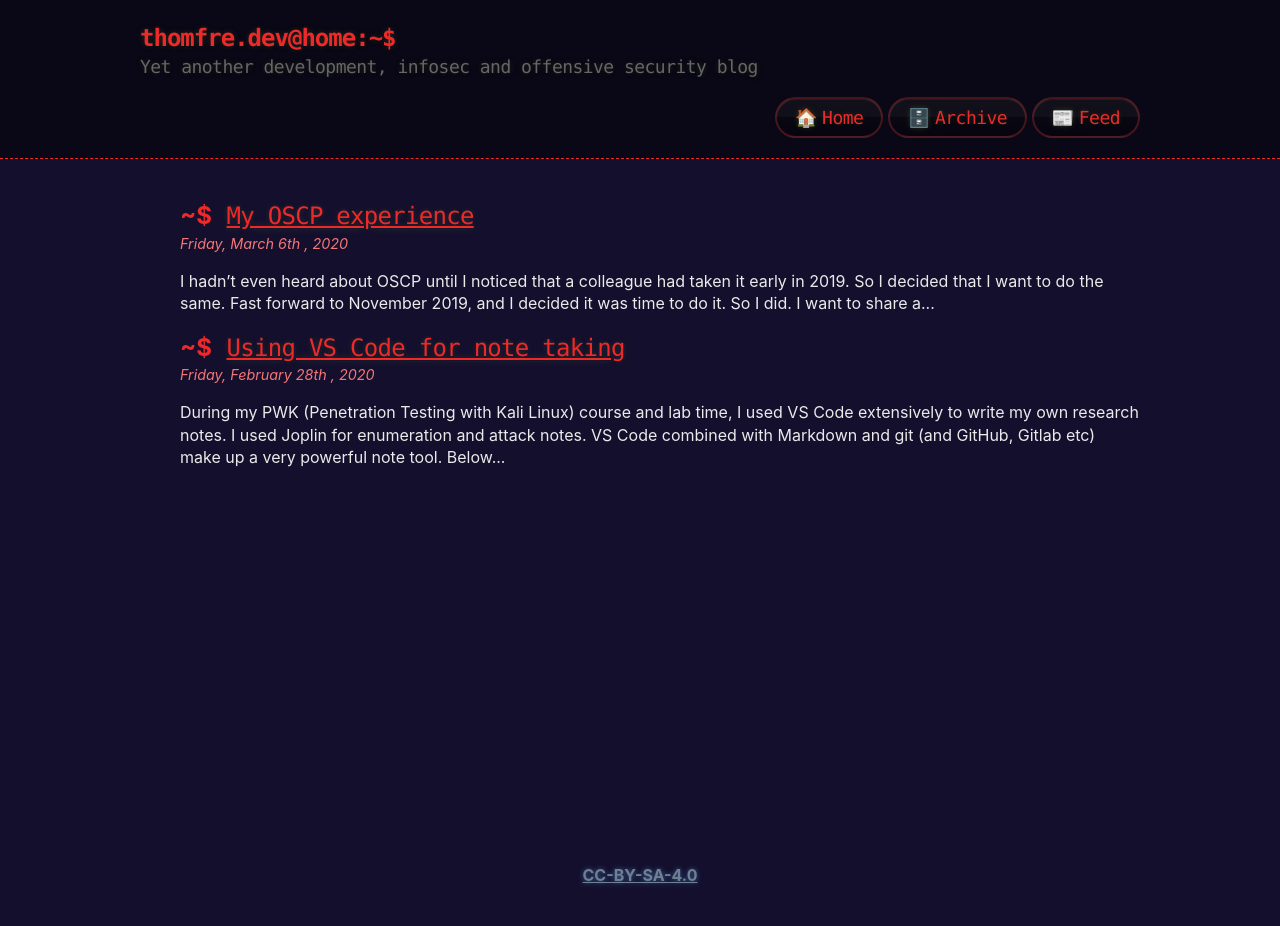
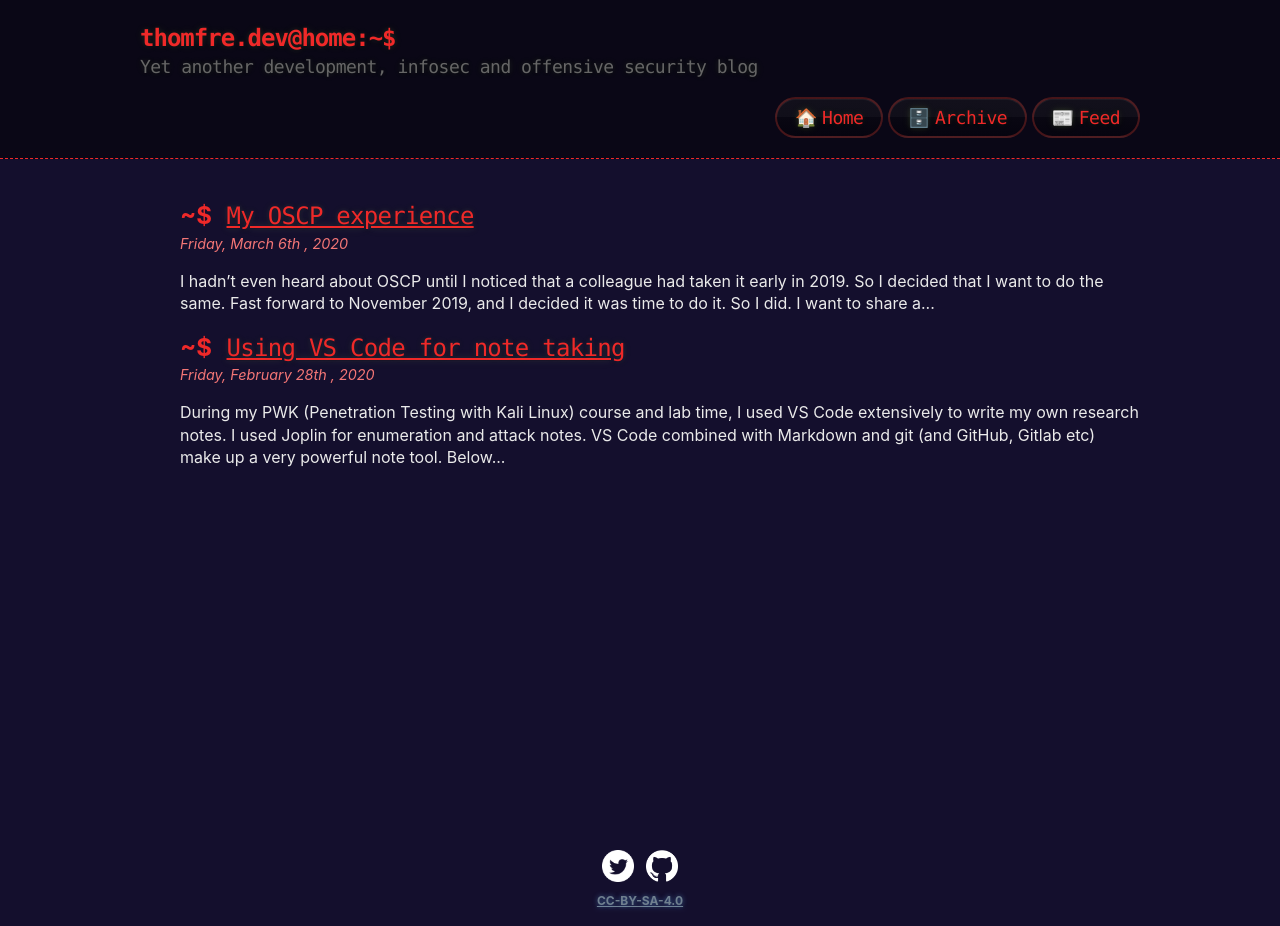
Before and after one commit to thomfre/thomfre.dev, a Jekyll site: the page built from index.html, in a window 1280 px wide. Built offline with Jekyll 4.4.1, drawn with Linux system fonts in a browser that asks for light colours; the list of posts is cut into pages by our own code; before the commit the page ends 900 px from its top, so only the background shows below that.

Commit message:
Added social links

```diff
--- a/_includes/footer.html
+++ b/_includes/footer.html
@@ -1,6 +1,11 @@
-
-  <footer>
-    <a href="/license">
-      <b>CC-BY-SA-4.0</b>
-    </a>
-  </footer>
+<footer>
+  <a href="https://twitter.com/thomfredev/"
+    ><img src="/assets/images/tw-white.png" alt="Twitter" class="social-link"
+  /></a>
+  <a href="https://github.com/thomfre/"
+    ><img src="/assets/images/gh-white.png" alt="GitHub" class="social-link"
+  /></a>
+  <a href="/license" class="license-link">
+    <b>CC-BY-SA-4.0</b>
+  </a>
+</footer>
--- a/_sass/base.scss
+++ b/_sass/base.scss
@@ -332,6 +332,19 @@ footer {
   a {
     color: slategray;
   }
+
+  .social-link {
+    width: 32px;
+    padding-left: 4px;
+    padding-right: 4px;
+  }
+
+  .license-link {
+    display: block;
+    font-size: 12px;
+    font-weight: normal;
+    margin-top: -25px;
+  }
 }
 
 #wrapper {
```
Also changed, not shown: assets/images/gh-white.png (added), assets/images/gh.png (added), assets/images/tw-color.png (added), assets/images/tw-white.png (added).
